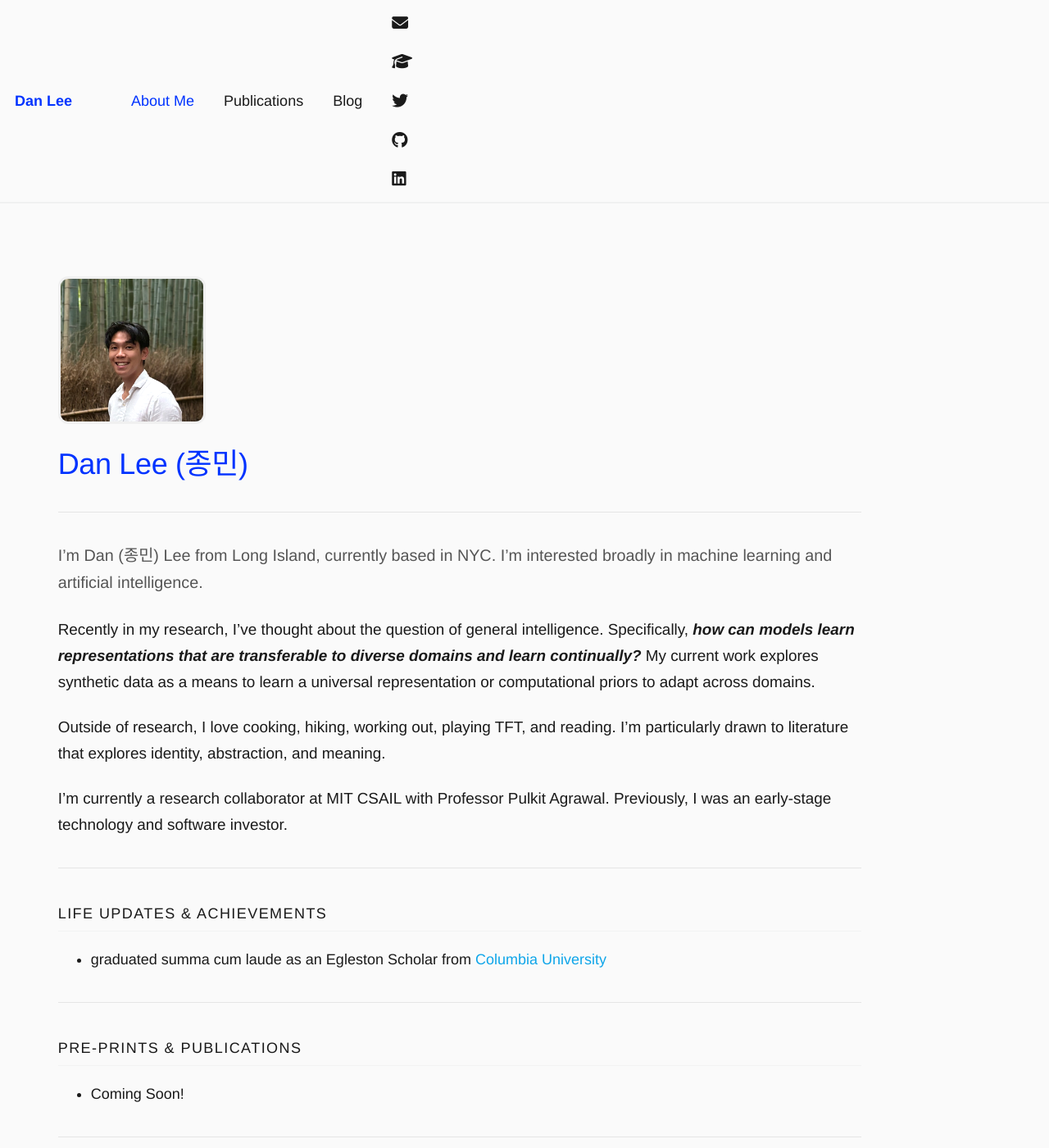
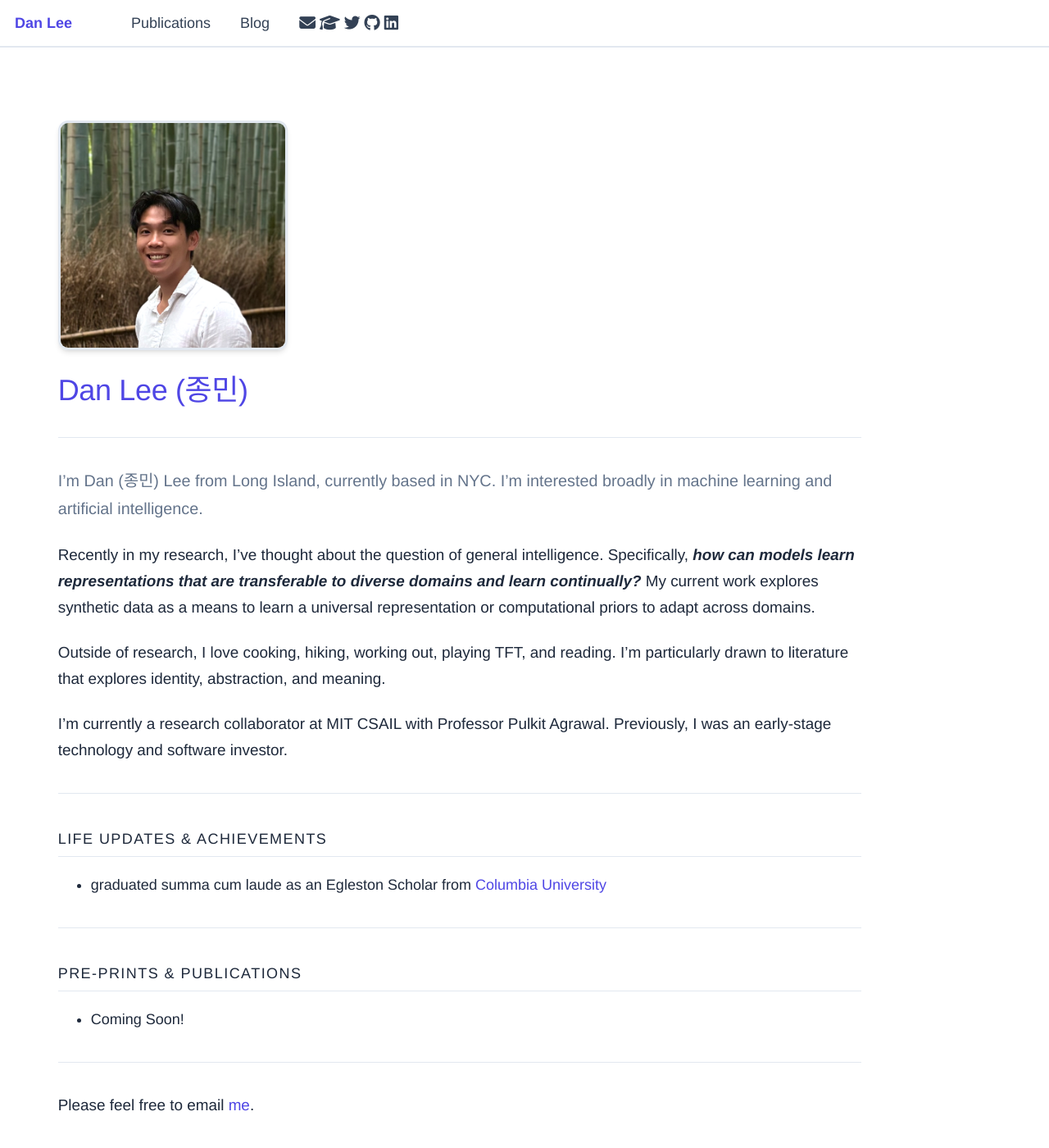
Before and after one commit to danihyunlee/danihyunlee.github.io, a Jekyll site: the page built from _pages/about.md, in a window 1280 px wide and 1400 px high. Shown: the whole window at 82% size. Built offline with Jekyll 4.4.1, drawn with Linux system fonts in a browser that asks for light colours.

Commit message:
chanegd visuals

```diff
--- a/_data/navigation.yml
+++ b/_data/navigation.yml
@@ -1,10 +1,6 @@
 # Main navigation links
 
 main:
-  - title: "About Me"
-    url: /
-    highlight: true
-
   - title: "Publications"
     url: /publications/
 
--- a/_sass/layout/_base.scss
+++ b/_sass/layout/_base.scss
@@ -260,8 +260,8 @@ figcaption {
     transition: $global-transition;
 
     &:hover {
-      color: #000;
-      border-bottom-color: #000;
+      color: var(--global-text-color);
+      border-bottom-color: var(--global-text-color);
     }
   }
 }
--- a/_sass/layout/_masthead.scss
+++ b/_sass/layout/_masthead.scss
@@ -44,11 +44,12 @@
   }
 
   &__name {
-    color: #0033ff !important;
+    color: var(--global-accent-color) !important;
+    font-weight: 700;
   }
 
   &__highlight {
-    color: #0033ff !important;
+    color: var(--global-accent-color) !important;
   }
 }
 
@@ -75,18 +76,24 @@
 }
 
 .masthead__social-links {
-  display: flex;
-  align-items: center;
-  gap: 0.5rem;
-  margin-left: 1rem;
+  display: table-cell !important;
+  vertical-align: middle;
+  white-space: nowrap;
+  padding-left: 1rem;
 
   a {
+    display: inline-block !important;
     color: var(--global-text-color-light);
     font-size: 1.1rem;
-    padding: 0.3rem;
+    padding: 0.3rem 0.4rem;
+    margin: 0 !important;
 
     &:hover {
       color: var(--global-link-color);
     }
+
+    &:before {
+      display: none !important;
+    }
   }
 }
--- a/_sass/layout/_minimal.scss
+++ b/_sass/layout/_minimal.scss
@@ -4,9 +4,10 @@
    ========================================================================== */
 
 .minimal-layout {
-  max-width: 680px;
+  max-width: 640px;
   margin: 0 auto;
   padding: 2em 1.5em 4em;
+  box-sizing: border-box;
 
   @include breakpoint($medium) {
     padding: 3em 2em 5em;
@@ -15,6 +16,7 @@
   .page {
     float: none;
     width: 100%;
+    max-width: 100%;
   }
 
   .page__content {
@@ -55,12 +57,12 @@
     /* Subtitle/tagline styling */
     p:first-of-type {
       font-size: 1.1em;
-      color: #555;
+      color: var(--global-text-color-light);
     }
 
     hr {
       border: none;
-      border-top: 1px solid #e5e5e5;
+      border-top: 1px solid var(--global-border-color);
       margin: 2em 0;
     }
 
@@ -98,17 +100,18 @@
 
     /* Profile image styling - larger and more square */
     .profile-image {
-      width: 180px;
-      height: 180px;
+      width: 280px;
+      height: 280px;
       border-radius: 12px;
       object-fit: cover;
-      border: 3px solid #f0f0f0;
+      border: 3px solid var(--global-border-color);
       flex-shrink: 0;
+      box-shadow: 0 4px 6px -1px rgba(0, 0, 0, 0.1), 0 2px 4px -2px rgba(0, 0, 0, 0.1);
     }
 
     /* Name highlight color */
     .name-highlight {
-      color: #0033ff;
+      color: var(--global-accent-color);
     }
 
     /* Intro section */
@@ -123,7 +126,7 @@
       gap: 0.6em;
 
       a {
-        color: #666;
+        color: var(--global-text-color-light);
         font-size: 0.9em;
 
         &:hover {
@@ -152,6 +155,6 @@
 /* Adjust masthead for minimal pages */
 body:has(.minimal-layout) {
   .masthead {
-    border-bottom: 1px solid #eee;
+    border-bottom: 1px solid var(--global-border-color);
   }
 }
--- a/_sass/theme/_dark.scss
+++ b/_sass/theme/_dark.scss
@@ -24,8 +24,8 @@ $success-color              : #62c462;
 $warning-color              : #f89406;
 
 /* Other basic settings for the template */
-$border-radius              : 4px;
-$box-shadow                 : 0 1px 1px rgba(0, 0, 0, 0.125);
+$border-radius              : 6px;
+$box-shadow                 : 0 1px 3px rgba(0, 0, 0, 0.25), 0 1px 2px rgba(0, 0, 0, 0.15);
 $global-transition          : all 0.2s ease-in-out;
 $masthead-height            : 70px;
 $navicon-width              : 28px;
@@ -34,21 +34,24 @@ $sidebar-link-max-width     : 250px;
 $sidebar-screen-min-width   : 1024px;
 
 /* Dark theme for the site */
+/* Color palette: Deep slate with indigo accents */
 html[data-theme="dark"] {
-    --global-base-color                 : #{$background};
-    --global-bg-color                   : #{$background};
-    --global-footer-bg-color            : #{$background};
-    --global-border-color               : #{$light-gray};
-    --global-dark-border-color          : #{$background-light};
-    --global-code-background-color      : #fafafa;
-    --global-code-text-color            : #{$darker-gray};
-    --global-fig-caption-color          : #{$dark-gray};
-    --global-link-color                 : #{$link};
-    --global-link-color-hover           : #{$link-dark};
-    --global-link-color-visited         : #{$link-light};
-    --global-masthead-link-color        : #{$text};
-    --global-masthead-link-color-hover  : #{$background-light};
-    --global-text-color                 : #{$text};
-    --global-text-color-light           : #{$light-gray};
-    --global-thead-color                : #{$background-lighter};
+    --global-base-color                 : #475569;
+    --global-bg-color                   : #0f172a;
+    --global-footer-bg-color            : #020617;
+    --global-border-color               : #334155;
+    --global-dark-border-color          : #475569;
+    --global-code-background-color      : #1e293b;
+    --global-code-text-color            : #e2e8f0;
+    --global-fig-caption-color          : #94a3b8;
+    --global-link-color                 : #818cf8;
+    --global-link-color-hover           : #a5b4fc;
+    --global-link-color-visited         : #a78bfa;
+    --global-masthead-link-color        : #e2e8f0;
+    --global-masthead-link-color-hover  : #818cf8;
+    --global-text-color                 : #f1f5f9;
+    --global-text-color-light           : #94a3b8;
+    --global-thead-color                : #1e293b;
+    --global-accent-color               : #818cf8;
+    --global-accent-color-light         : #1e1b4b;
 }
--- a/_sass/theme/_default.scss
+++ b/_sass/theme/_default.scss
@@ -17,8 +17,8 @@ $success-color              : #62c462;
 $warning-color              : #f89406;
 
 /* Other basic settings for the template */
-$border-radius              : 4px;
-$box-shadow                 : 0 1px 1px rgba(0, 0, 0, 0.125);
+$border-radius              : 6px;
+$box-shadow                 : 0 1px 3px rgba(0, 0, 0, 0.08), 0 1px 2px rgba(0, 0, 0, 0.06);
 $global-transition          : all 0.2s ease-in-out;
 $masthead-height            : 70px;
 $navicon-width              : 28px;
@@ -27,21 +27,24 @@ $sidebar-link-max-width     : 250px;
 $sidebar-screen-min-width   : 1024px;
 
 /* Default light theme for the site */
+/* Color palette: Refined slate-indigo with warm accents */
 :root {
-    --global-base-color                 : #{$gray};
-    --global-bg-color                   : #fafafa;
-    --global-footer-bg-color            : #f5f5f5;
-    --global-border-color               : #{$lighter-gray};
-    --global-dark-border-color          : #bdc1c4;
-    --global-code-background-color      : #f0f0f0;
-    --global-code-text-color            : #{$darker-gray};
-    --global-fig-caption-color          : mix(#fff,  #{$dark-gray}, 25%);
-    --global-link-color                 : #0ea5e9;
-    --global-link-color-hover           : #0284c7;
-    --global-link-color-visited         : #0369a1;
-    --global-masthead-link-color        : #1a1a1a;
-    --global-masthead-link-color-hover  : #0ea5e9;
-    --global-text-color                 : #1a1a1a;
-    --global-text-color-light           : #666;
-    --global-thead-color                : #{$lighter-gray};
+    --global-base-color                 : #64748b;
+    --global-bg-color                   : #ffffff;
+    --global-footer-bg-color            : #f8fafc;
+    --global-border-color               : #e2e8f0;
+    --global-dark-border-color          : #cbd5e1;
+    --global-code-background-color      : #f1f5f9;
+    --global-code-text-color            : #334155;
+    --global-fig-caption-color          : #64748b;
+    --global-link-color                 : #4f46e5;
+    --global-link-color-hover           : #6366f1;
+    --global-link-color-visited         : #7c3aed;
+    --global-masthead-link-color        : #334155;
+    --global-masthead-link-color-hover  : #4f46e5;
+    --global-text-color                 : #1e293b;
+    --global-text-color-light           : #64748b;
+    --global-thead-color                : #f1f5f9;
+    --global-accent-color               : #4f46e5;
+    --global-accent-color-light         : #eef2ff;
 }
```
